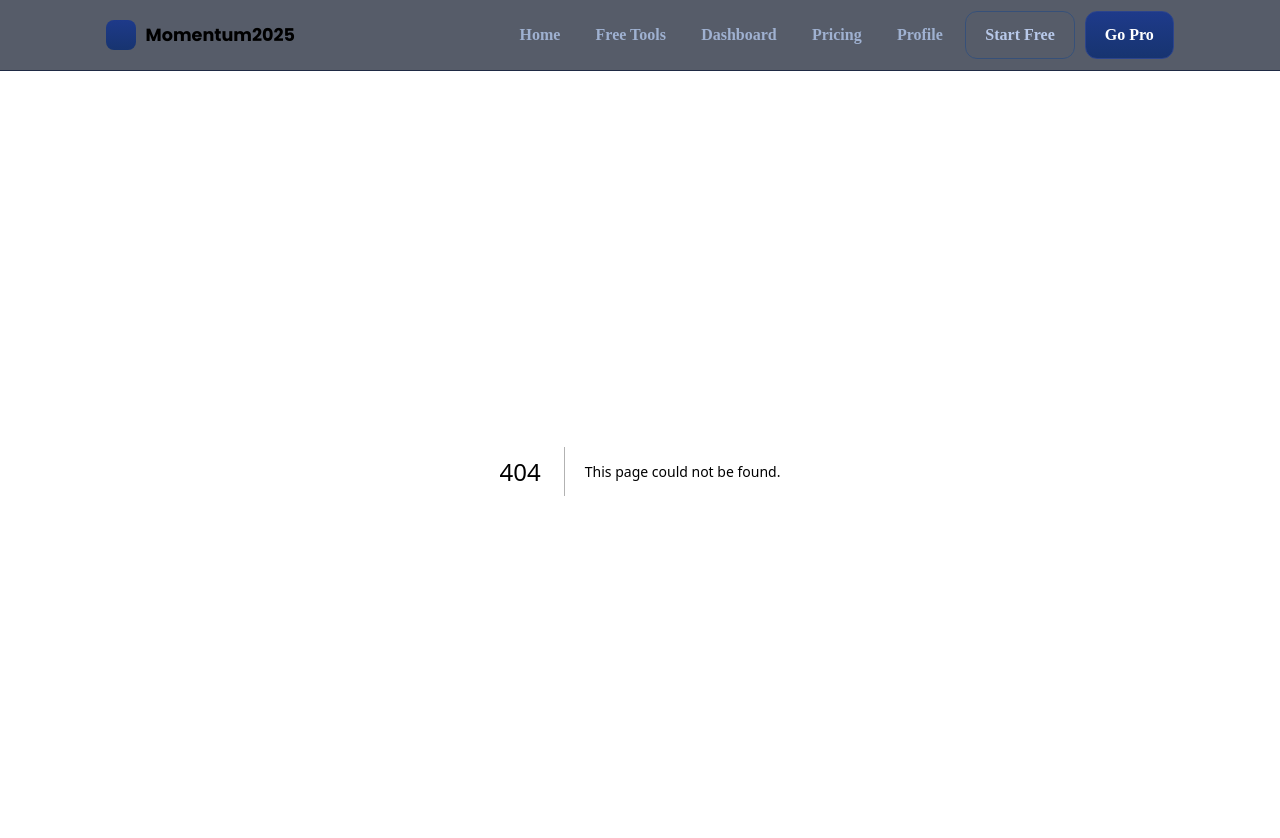
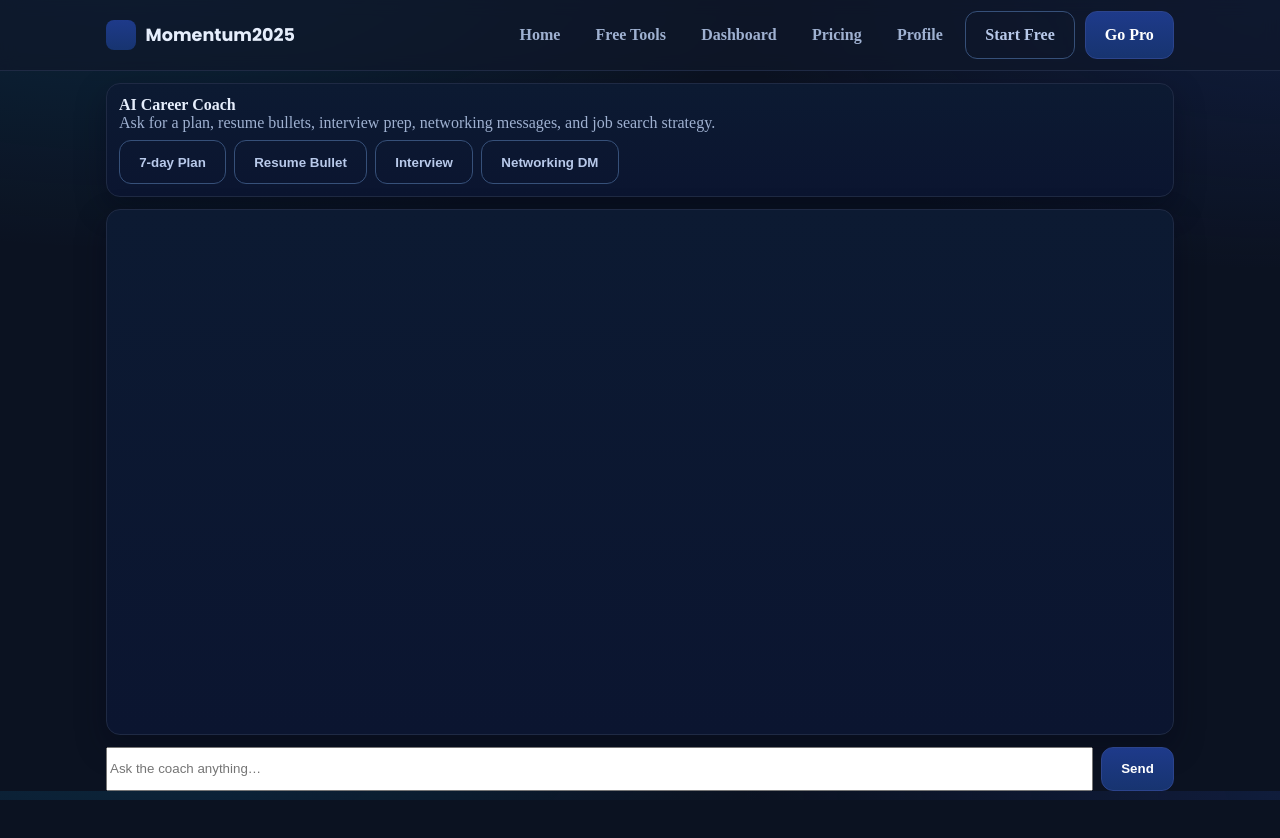
Before and after one commit to AGoff2689/Momentum2025, a Next.js app: page /coach in a window 1280 px wide. Before the commit this address had no page. Shown: the top 838 px of the page. After the commit the page ends 800 px from the top, so only its background shows below. Built offline with nearby package versions, Linux system fonts and the light colour scheme.

Commit message:
Add Coach chatbot page and header link

```diff
--- /dev/null
+++ b/app/coach/page.tsx
@@ -0,0 +1,81 @@
+"use client";
+import { useEffect, useRef, useState } from "react";
+import { motion } from "framer-motion";
+
+type Msg = { id: string; from: "user" | "bot"; text: string };
+const KEY = "m25:coachHistory";
+
+export default function Coach() {
+  const [msgs, setMsgs] = useState<Msg[]>([]);
+  const [input, setInput] = useState("");
+  const [busy, setBusy] = useState(false);
+  const scroller = useRef<HTMLDivElement>(null);
+
+  useEffect(() => {
+    try { const saved = localStorage.getItem(KEY); if (saved) setMsgs(JSON.parse(saved)); } catch {}
+  }, []);
+  useEffect(() => { try { localStorage.setItem(KEY, JSON.stringify(msgs)); } catch {} }, [msgs]);
+  useEffect(() => { scroller.current?.scrollTo({ top: scroller.current.scrollHeight, behavior: "smooth" }); }, [msgs, busy]);
+
+  const send = async () => {
+    const text = input.trim();
+    if (!text) return;
+    const u: Msg = { id: crypto.randomUUID(), from: "user", text };
+    setMsgs(m => [...m, u]);
+    setInput("");
+    setBusy(true);
+    try {
+      const r = await fetch("/.netlify/functions/coach", {
+        method: "POST",
+        headers: { "Content-Type": "application/json" },
+        body: JSON.stringify({ prompt: text })
+      });
+      const data = await r.json();
+      const b: Msg = { id: crypto.randomUUID(), from: "bot", text: data.reply || "…" };
+      setMsgs(m => [...m, b]);
+    } catch {
+      setMsgs(m => [...m, { id: crypto.randomUUID(), from:"bot", text:"Sorry, I couldn’t reach the coach service." }]);
+    } finally { setBusy(false); }
+  };
+
+  const quick = (q: string) => () => setInput(q);
+
+  return (
+    <main className="container" style={{ paddingTop: 12, height:"calc(100dvh - 80px)", display:"grid", gridTemplateRows:"auto 1fr auto", gap:12 }}>
+      <div className="card" style={{padding:12}}>
+        <strong>AI Career Coach</strong>
+        <div className="subtle">Ask for a plan, resume bullets, interview prep, networking messages, and job search strategy.</div>
+        <div style={{display:"flex",flexWrap:"wrap",gap:8, marginTop:8}}>
+          <button className="btn btn-outline" onClick={quick("Create a 7-day plan to land a data analyst role.")}>7-day Plan</button>
+          <button className="btn btn-outline" onClick={quick("Turn this task into resume bullets: led sprint planning and retros")}>Resume Bullet</button>
+          <button className="btn btn-outline" onClick={quick("Mock interview questions for a PM role with STAR answers")}>Interview</button>
+          <button className="btn btn-outline" onClick={quick("Write a concise networking DM to a hiring manager")}>Networking DM</button>
+        </div>
+      </div>
+
+      <div ref={scroller} className="card" style={{ padding:12, overflowY:"auto" }}>
+        {msgs.map(m => (
+          <motion.div key={m.id}
+            initial={{ opacity:0, y:6 }} animate={{ opacity:1, y:0 }}
+            style={{
+              maxWidth:"80%", margin:"8px 0", padding:"10px 14px", borderRadius:16,
+              alignSelf: m.from === "user" ? "flex-end" : "flex-start",
+              background: m.from === "user" ? "var(--color-primary)" : "#f3f4f6",
+              color: m.from === "user" ? "#fff" : "#111827",
+              borderBottomRightRadius: m.from === "user" ? 4 : 16,
+              borderBottomLeftRadius:  m.from === "user" ? 16 : 4,
+            }}>
+            {m.text}
+          </motion.div>
+        ))}
+        {busy && <div className="subtle">…</div>}
+      </div>
+
+      <div style={{ display:"flex", gap:8 }}>
+        <input className="input" style={{ flex:1 }} placeholder="Ask the coach anything…" value={input}
+          onChange={e=>setInput(e.target.value)} onKeyDown={e=>{ if(e.key==="Enter") send(); }} />
+        <button className="btn btn-primary" onClick={send} disabled={busy}>Send</button>
+      </div>
+    </main>
+  );
+}
```
